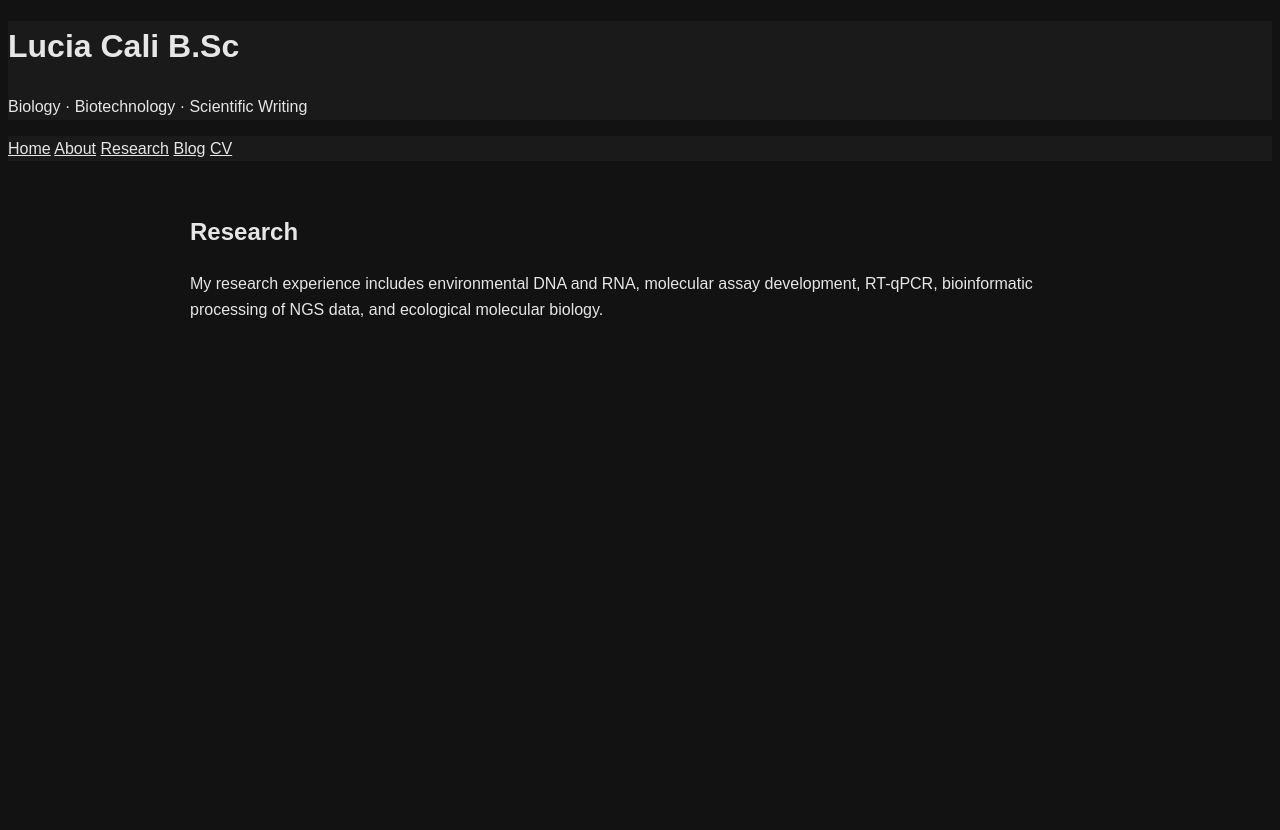
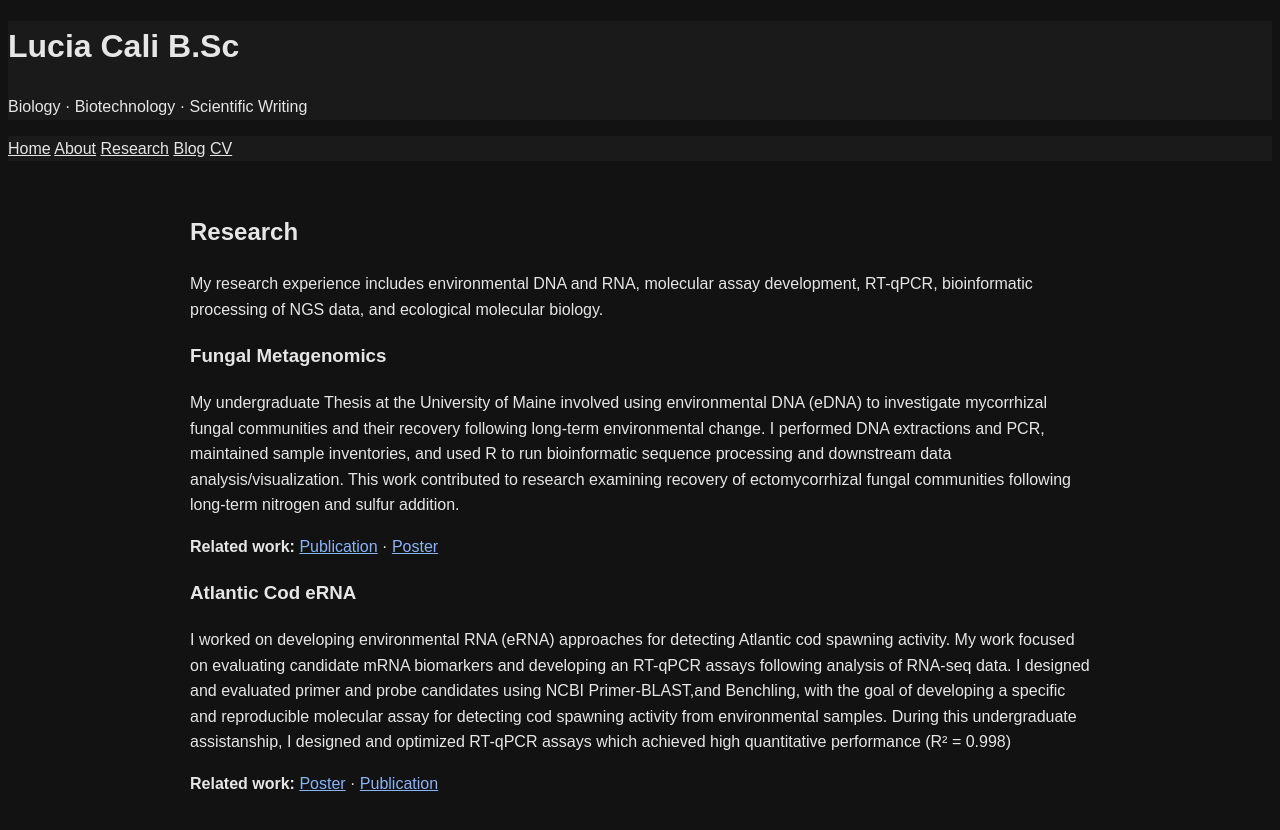
Before and after one commit to luciacali/luciacali.github.io, a Jekyll site: the page research.html, which Jekyll copies as it is, in a window 1280 px wide. Shown: the top 830 px of the page. Built offline with Jekyll 4.4.1, drawn with Linux system fonts in a browser that asks for light colours.

Commit message:
Add sections for Fungal Metagenomics and Atlantic Cod eRNA

```diff
--- a/research.html
+++ b/research.html
@@ -33,6 +33,50 @@
             of NGS data, and ecological molecular biology.
         </p>
 
+        <section>
+            <h3>Fungal Metagenomics</h3>
+
+            <p>
+                My undergraduate Thesis at the University of Maine involved using
+                environmental DNA (eDNA) to investigate mycorrhizal fungal
+                communities and their recovery following long-term environmental
+                change. I performed DNA extractions and PCR, maintained sample inventories, and
+                used R to run bioinformatic sequence processing and downstream data
+                analysis/visualization. This work contributed to research examining recovery of ectomycorrhizal
+                fungal communities following long-term nitrogen and sulfur addition.
+            </p>
+
+            <p>
+                <strong>Related work:</strong>
+                <a href="publications.html">Publication</a> ·
+                <a href="posters.html">Poster</a>
+            </p>
+
+        </section>
+
+        <section>
+            <h3>Atlantic Cod eRNA</h3>
+
+            <p>
+                I worked on developing environmental RNA (eRNA) approaches for
+                detecting Atlantic cod spawning activity. My work focused on
+                evaluating candidate mRNA biomarkers and developing an RT-qPCR assays
+                following analysis of RNA-seq data. I designed and evaluated primer
+                and probe candidates using NCBI Primer-BLAST,and Benchling, with the
+                goal of developing a specific and reproducible molecular assay for detecting
+                cod spawning activity from environmental samples. During this
+                undergraduate assistanship, I designed and optimized RT-qPCR
+                assays which achieved high quantitative performance (R² = 0.998)
+
+            </p>
+
+            <p>
+                <strong>Related work:</strong>
+                <a href="posters.html">Poster</a> ·
+                <a href="publications.html">Publication</a>
+            </p>
+        </section>
+
     </main>
 
 </body>
```
